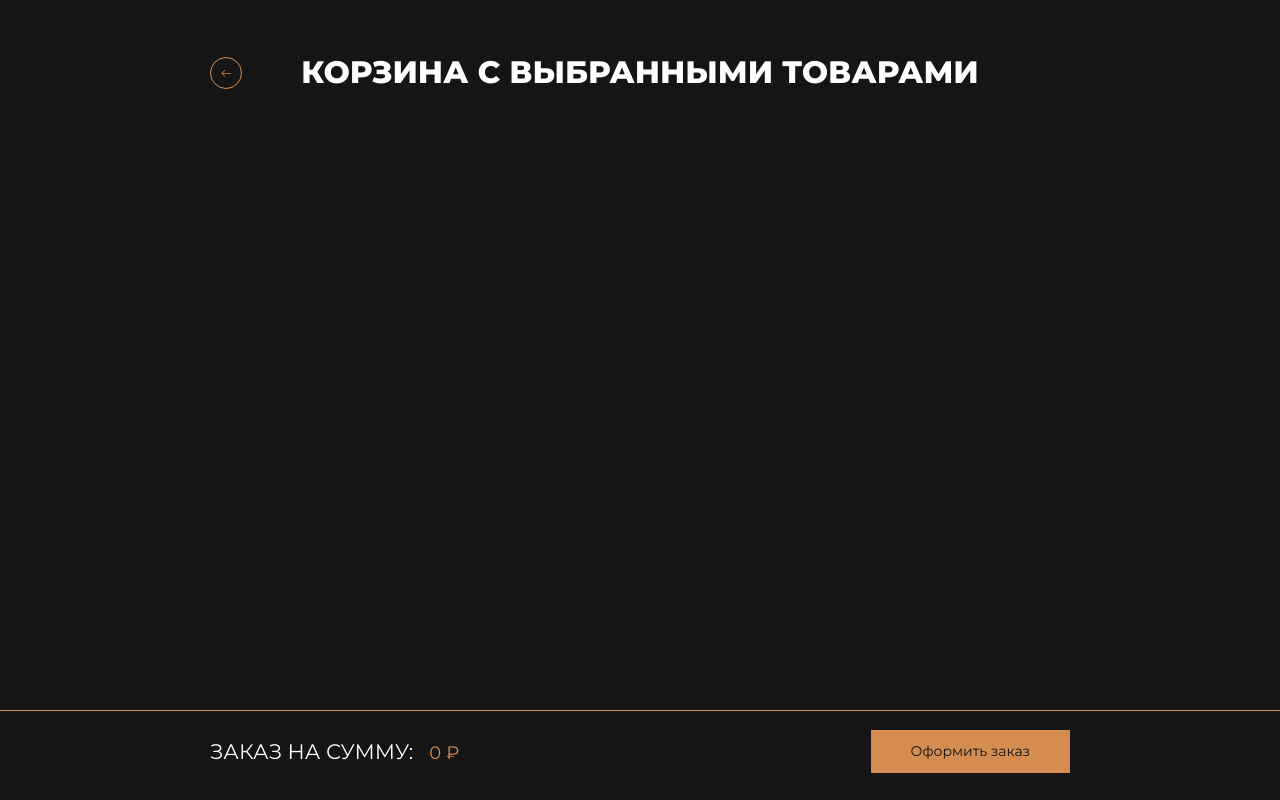
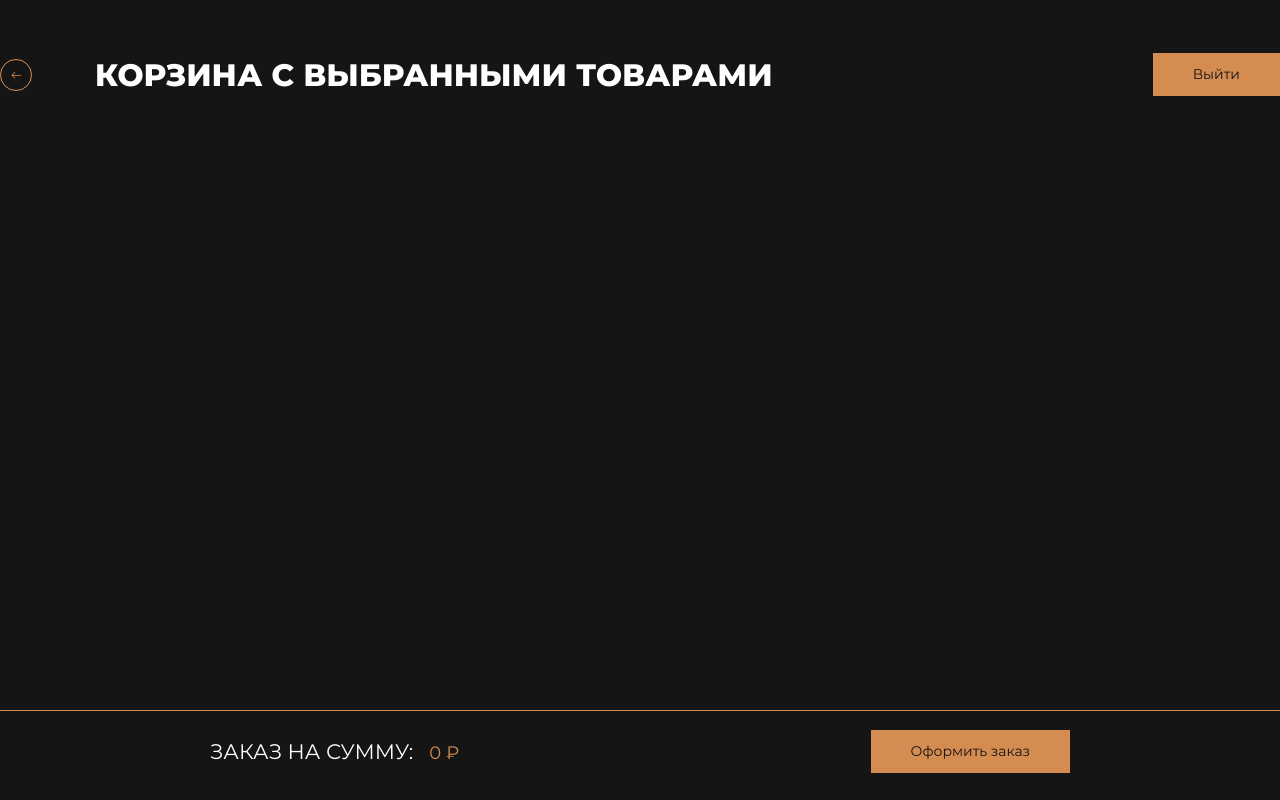
Before and after one commit to azatgilmutdinov/Online-store_REACT-2, a React (Create React App) app: page /basket in a window 1280 px wide. Built offline with nearby package versions, Linux system fonts and the light colour scheme.

Commit message:
attest modern

```diff
--- a/src/components/blocks/CardBasketList/CardBasketList.module.css
+++ b/src/components/blocks/CardBasketList/CardBasketList.module.css
@@ -1,7 +1,7 @@
 .cardBasketList {
-  height: calc(100vh - 220px);
+  /* height: calc(100vh - 224px); */
   /* margin: 29px 0 67px 0; */
-  overflow-x: auto;
+  /* overflow-x: auto; */
   /* display: flex;
   flex-wrap: wrap;
   justify-content: space-between;
--- a/src/components/blocks/CardList/CardList.module.css
+++ b/src/components/blocks/CardList/CardList.module.css
@@ -6,5 +6,4 @@
   flex-wrap: wrap;
   justify-content: space-between;
   gap: 35px 1%;
-
 }
--- a/src/components/pages/basket/Basket.jsx
+++ b/src/components/pages/basket/Basket.jsx
@@ -14,26 +14,35 @@ const Basket = () => {
 
   return (
     <div className={styles.basketPage}>
-      <div className={styles.basketPage__container}>
       <header className={styles.basketPage__header}>
+        <div className={styles['basketPage__header-container']}>
+          <div className={styles['basketPage__header-blockIcon']}>
             <Link to={'/'} className={styles["basketPage__header-icon"]}>
               <BackIcon/>
             </Link>
             <h2 className={styles["basketPage__header-title"]}>Корзина с выбранными товарами</h2>
+          </div>
+          <Button
+          text='Выйти'/>
+        </div>
       </header>
       <main className={styles.basketPage__main}>
+        <div className={styles['basketPage__main-container']}>
           <CardBasketList
             productsBasket={productsBasket}
           />
+        </div>
       </main>
       <footer className={styles.basketPage__footer}>
+        <div className={styles['basketPage__footer-container']}>
           <div className={styles["basketPage__footer-textSum"]}>
             <span className={styles["basketPage__footer-text"]}>Заказ на сумму:</span>
             <span className={styles["basketPage__footer-sum"]}>{Intl.NumberFormat("ru").format(sumPrice)} ₽</span>
           </div>
           <Button text='Оформить заказ'/>
+        </div>
+
       </footer>
-      </div>
     </div>
   )
 }
--- a/src/components/pages/basket/Basket.module.css
+++ b/src/components/pages/basket/Basket.module.css
@@ -4,48 +4,50 @@
   background-color: #161516;
   overflow-x: hidden; /*для горизонтальной полоски в футере*/
 }
-.basketPage__container {
-  min-height: 100%;
-  max-width: 860px;
-  margin: 0 auto;
 
-  display: flex;
-  flex-direction: column;
+.basketPage__header {
+  padding: 53px 0 38px 0;
 }
 
-.basketPage__header {
-  position: relative;
+.basketPage__header-container {
+  display: flex;
+  justify-content: space-between;
+  max-width: 1300px;
+  margin: 0 auto;
+}
+
+.basketPage__header-blockIcon {
   display: flex;
   justify-content: center;
   align-items: center;
-  padding: 53px 0 38px 0;
-}
-
-.basketPage__header-icon {
-  position: absolute;
-  top: 50%;
-  left: 0;
-  transform: translate(0, -25%);
 }
 
 .basketPage__header-title {
-  text-align: center;
+  margin-left: 63px;
+
   font-weight: 700;
   font-size: 31px;
   line-height: 38px;
   text-transform: uppercase;
 }
 
-.basketPage__main{
-  flex: 1 1 auto;
+.basketPage__main {
 }
+
+.basketPage__main-container, .basketPage__footer-container {
+  max-width: 860px;
+  margin: 0 auto;
+}
+
+.basketPage__main-container{
+  height: calc(100vh - 224px);
+  /* margin: 29px 0 67px 0; */
+  overflow-x: auto;
+}
+
 .basketPage__footer {
   position: relative;
-  display: flex;
-  justify-content: space-between;
-  align-items: center;
   padding: 20px 0 27px 0;
-  /* border-top: 1px solid #D58C51;; */
 }
 
 .basketPage__footer::before, .basketPage__footer::after {
@@ -61,9 +63,13 @@
   right: 0;
 }
 .basketPage__footer::after {
-  /* left: 0; */
 }
 
+.basketPage__footer-container {
+  display: flex;
+  justify-content: space-between;
+  align-items: center;
+}
 
 .basketPage__footer-text {
   font-size: 21px;
@@ -78,6 +84,5 @@
   font-weight: 400;
   font-size: 18px;
   line-height: 22px;
-
   color: #D58C51;
 }
--- /dev/null
+++ b/src/components/pages/productBody/ProductBody.jsx
@@ -0,0 +1,22 @@
+import React from 'react'
+import styles from './ProductBody.module.css'
+import BackIcon from '../../UI/BackIcon/BackIcon'
+
+const ProductBody = () => {
+  return (
+    <div className={styles.productBody}>
+      <header className={styles.productBody__header}>
+        <div className={styles['productBody__header-container']}>
+          <BackIcon/>
+        </div>
+
+      </header>
+      <main>
+
+      </main>
+
+    </div>
+  )
+}
+
+export default ProductBody
--- /dev/null
+++ b/src/components/pages/productBody/ProductBody.module.css
@@ -0,0 +1,13 @@
+.productBody {
+  height: 100vh;
+  background-color: #161516;
+}
+
+.productBody__header {
+  padding: 20px 0;
+}
+
+.productBody__header-container {
+  max-width: 1300px;
+  margin: 0 auto;
+}
--- a/src/components/pages/products/Products.jsx
+++ b/src/components/pages/products/Products.jsx
@@ -38,7 +38,6 @@ let ending = ['р', 'ра', 'ров']
           <Link to={'/basket'}>
             <BasketIcon/>
           </Link>
-
         </div>
       </header>
       <CardList
--- a/src/index.js
+++ b/src/index.js
@@ -9,6 +9,7 @@ import {
 } from "react-router-dom";
 import Products from './components/pages/products/Products'
 import Basket from './components/pages/basket/Basket';
+import ProductBody from './components/pages/productBody/ProductBody';
 import { Provider } from 'react-redux';
 import { store } from './store/store';
 
@@ -20,6 +21,10 @@ const router = createBrowserRouter([
   {
     path: "/basket",
     element: <Basket/>,
+  },
+  {
+    path: "/product/:id",
+    element: <ProductBody/>,
   },
 ]);
 
```
Also changed, not shown: src/components/elements/basketData/BasketData.jsx (added), src/components/elements/basketData/BasketData.module.css (added). Lines whose indentation alone changed are shown as unchanged.
